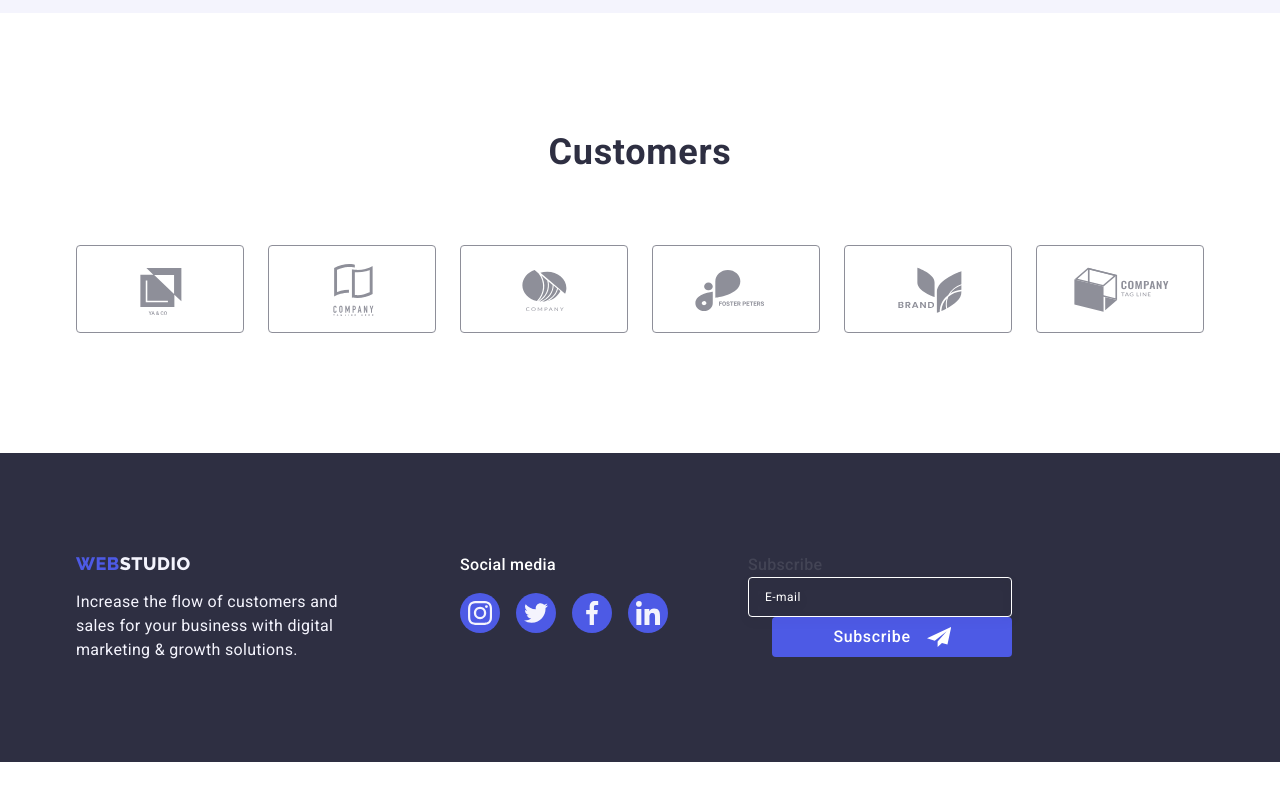
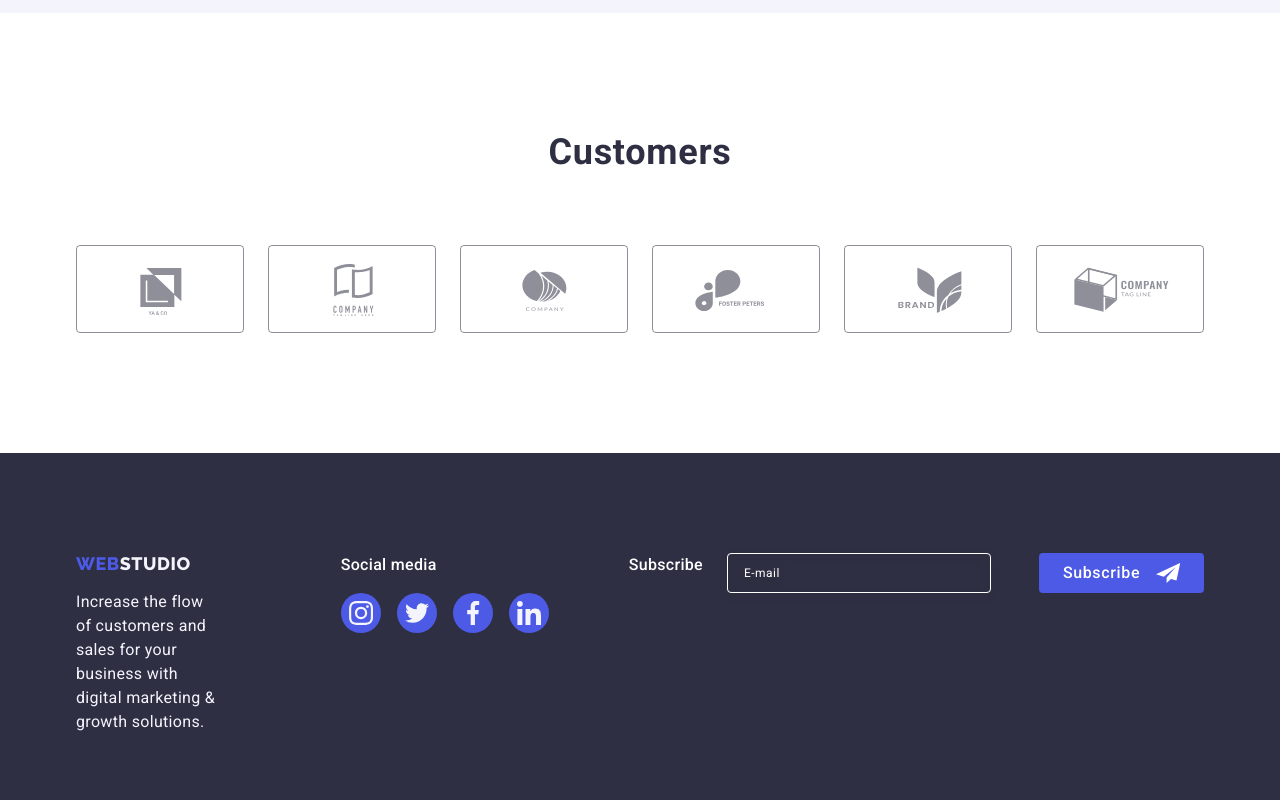
Before and after one commit to qlexdud/goit-markup-hw-05, a plain HTML site: page index.html in a window 1280 px wide. Shown: the part 2460-3260 px from the top of the page. Before the commit the page ends 3222 px from the top, so only its background shows below. Drawn offline with nearby package versions, Linux system fonts and the light colour scheme.

Commit message:
Add files via upload

```diff
--- a/css/styles.css
+++ b/css/styles.css
@@ -531,23 +531,23 @@ max-width: 264px;
 }
 
 .footer-form {
-    display: flex;
-    gap: 24px;
+
 }
 
 .footer-subscribe-container{
     display: flex;
-    flex-direction: column;
     margin-left: 80px;
+    gap: 24px;
 }
 
 .footer-form-title{
+    display: block;
     font-family: var(--primary-font);
     font-weight: 500;
     font-size: 16px;
     line-height: 1.5;
     letter-spacing: 0.02em;
-    color: var(--primary-white-color)
+    color: var(--primary-white-color);
     margin-bottom: 16px;
 }
 
```
